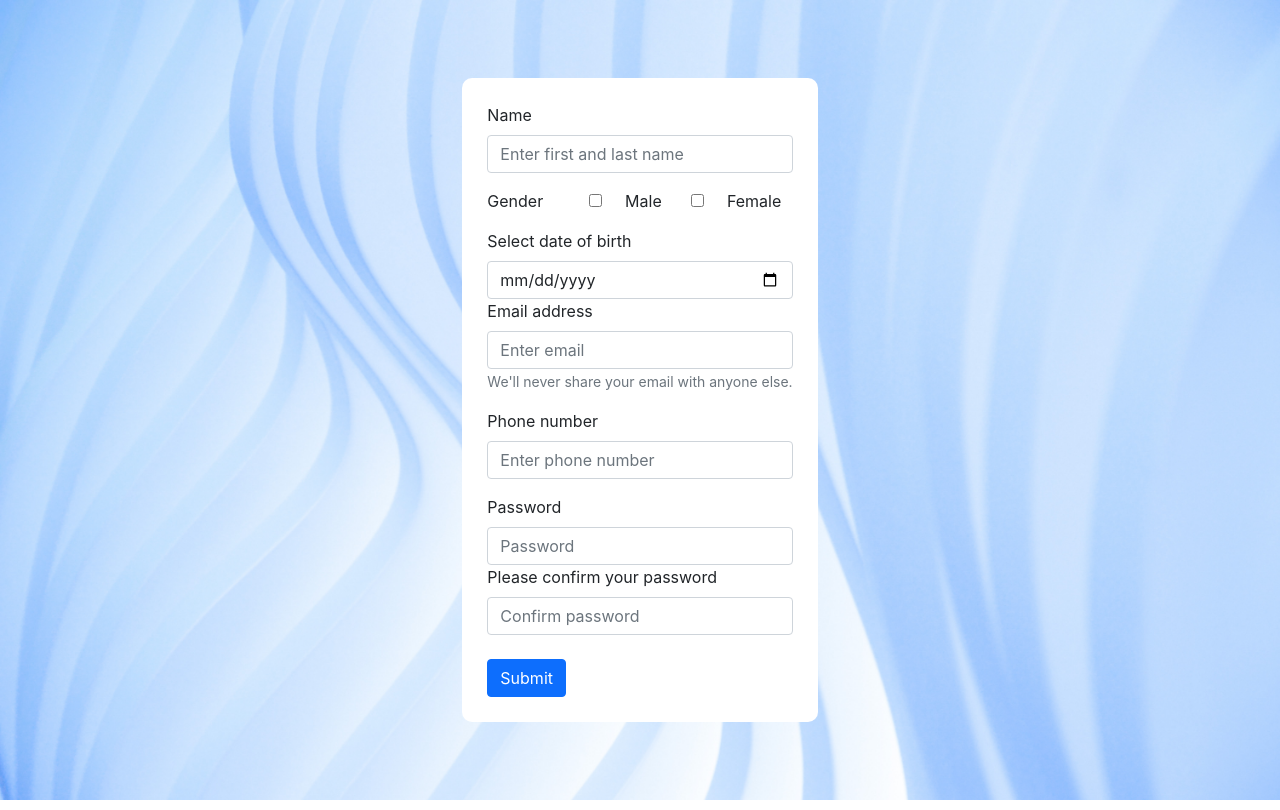
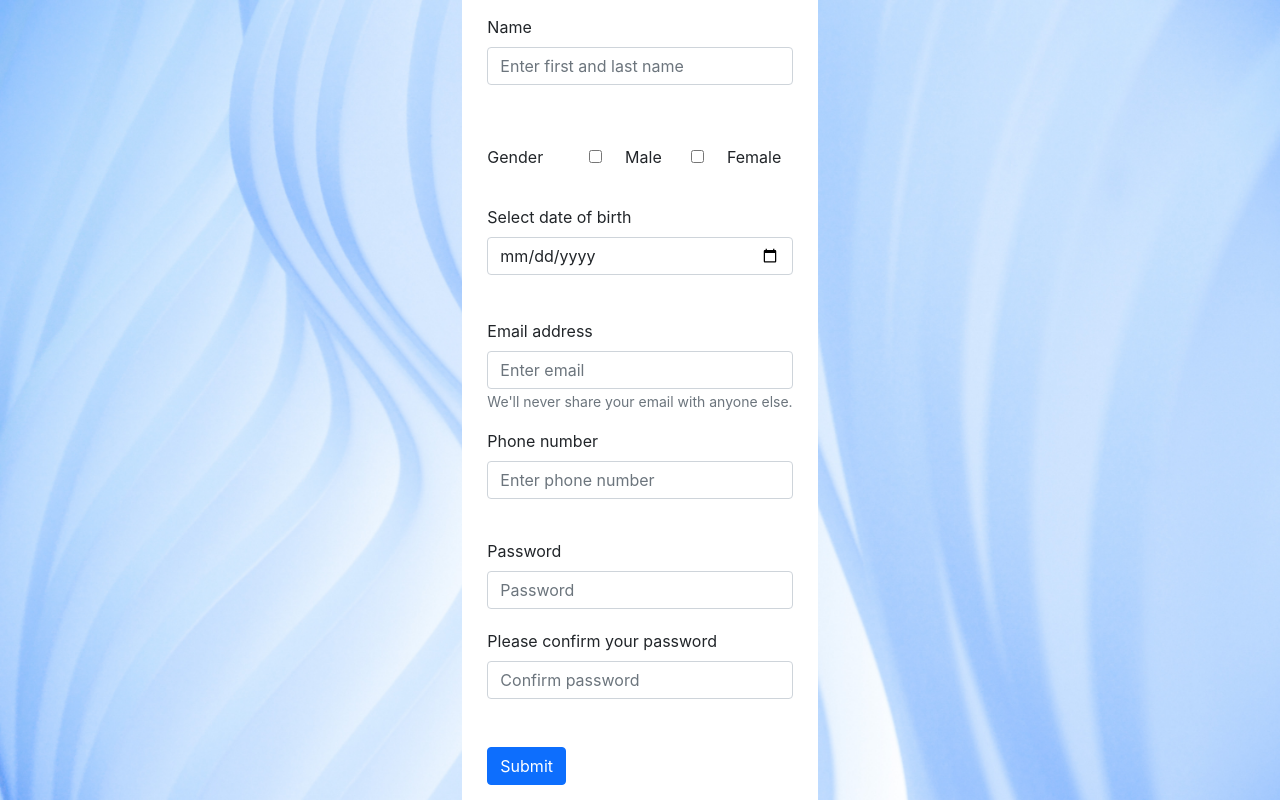
Before and after one commit to iO-Academy/2021-jul-lrss, a React (Create React App) app in the folder client/: page /register in a window 1280 px wide. Built offline with nearby package versions, Linux system fonts and the light colour scheme.

Commit message:
changed css

```diff
--- a/client/src/Components/RegisterPage/RegisterPage.css
+++ b/client/src/Components/RegisterPage/RegisterPage.css
@@ -17,3 +17,12 @@ form {
 .genderInput input {
     margin-right: 23px;
 }
+
+.custom-label {
+    padding-top: 20px;
+}
+
+span {
+    display: inline-block;
+    padding-top: 10px;
+}
--- a/client/src/Components/RegisterPage/RegisterPage.js
+++ b/client/src/Components/RegisterPage/RegisterPage.js
@@ -115,7 +115,7 @@ const RegisterPage = (props) => {
                 </Form.Group>
                 <Form.Group className="mb-3 genderInput" controlId="formBasicGender">
                     <label className="col-sm-4">Gender</label>
-                    <label className="col-sm-4 checkbox-inline">
+                    <label className="col-sm-4 checkbox-inline custom-label">
                         <input id="genMale" type="checkbox" value="male" checked={checkedMale} onChange={updateMale}/>Male
                     </label>
                     <label className="col-sm-4 checkbox-inline">
@@ -125,12 +125,12 @@ const RegisterPage = (props) => {
                     <span className="text-danger">{genderError}</span>
                 </Form.Group>
                 <Form.Group controlId="dob">
-                    <Form.Label>Select date of birth</Form.Label>
+                    <Form.Label className="custom-label">Select date of birth</Form.Label>
                     <Form.Control type="date" name="dob" selected={dob} value={dob} onChange={handleDobChange}/>
                     <span className="text-danger">{dobError}</span>
                 </Form.Group>
-                <Form.Group className="mb-3" controlId="formBasicEmail">
-                    <Form.Label>Email address</Form.Label>
+                <Form.Group className="mb-3">
+                    <Form.Label className="custom-label">Email address</Form.Label>
                     <Form.Control type="email" placeholder="Enter email" onChange={handleEmailChange} value={email}/>
                     <span className="text-danger">{emailError}</span>
                     <Form.Text className="text-muted">
@@ -147,7 +147,7 @@ const RegisterPage = (props) => {
                     <Form.Label>Password</Form.Label>
                     <Form.Control type="password" placeholder="Password" onChange={handlePasswordChange}
                                   value={password}/>
-                    <Form.Label>Please confirm your password</Form.Label>
+                    <Form.Label className="custom-label">Please confirm your password</Form.Label>
                     <Form.Control type="password" placeholder="Confirm password" onChange={handlePasswordCheckChange}
                                   value={passwordCheck}/>
                     <span className="text-danger">{passwordError}</span>
```
